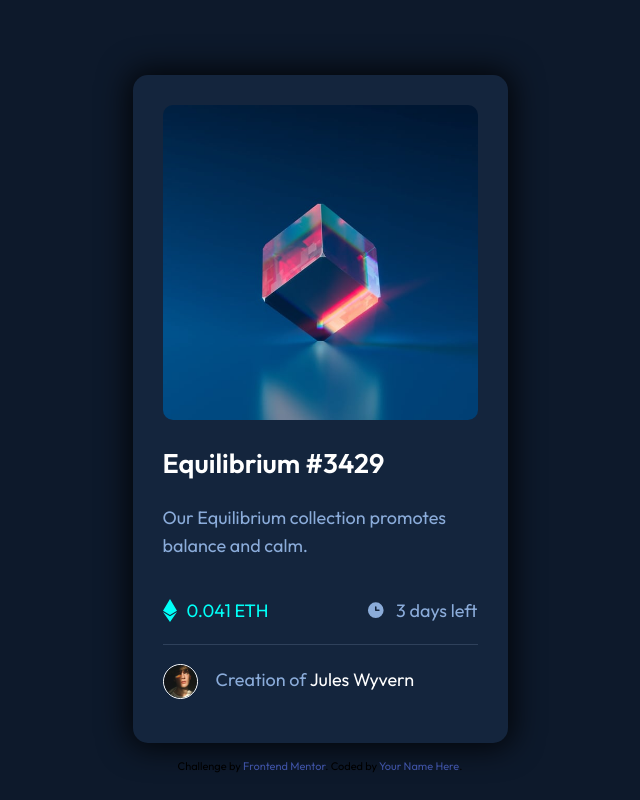
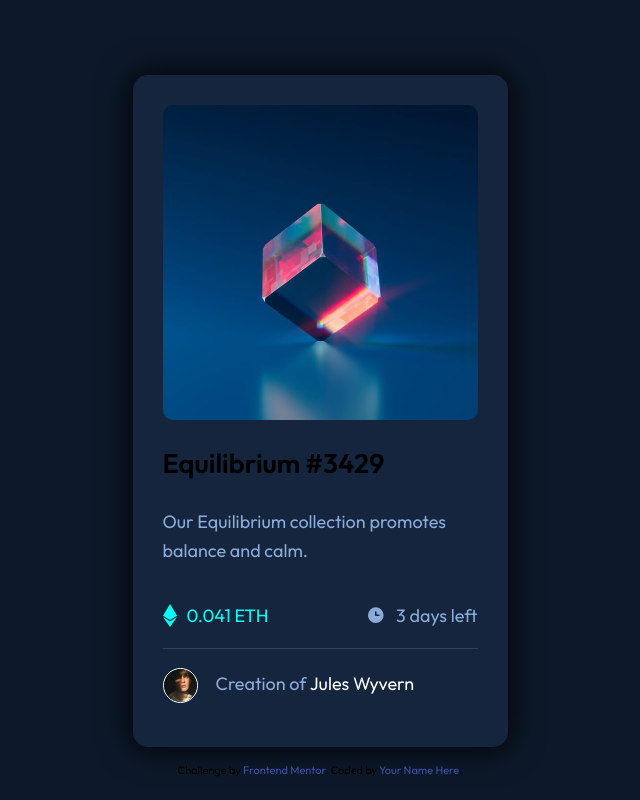
Before and after one commit to FelipeBMost/NFT-Preview-Card, a plain HTML site: page index.html in a window 1280 px wide. Shown: the whole page, without its empty margins (320-960 px from the left). Drawn offline with Linux system fonts and the light colour scheme.

Commit message:
Update style.css

```diff
--- a/style.css
+++ b/style.css
@@ -94,14 +94,14 @@ a {
     justify-content: flex-start;
 }
 
-h2 {
+h1 {
     color: white;
     margin-bottom: 10px;
     cursor: pointer;
     max-width: 225px;
 }
 
-h2:hover, h2:active{
+h1:hover, h1:active{
     color: hsl(178, 100%, 50%);
 }
 
```
